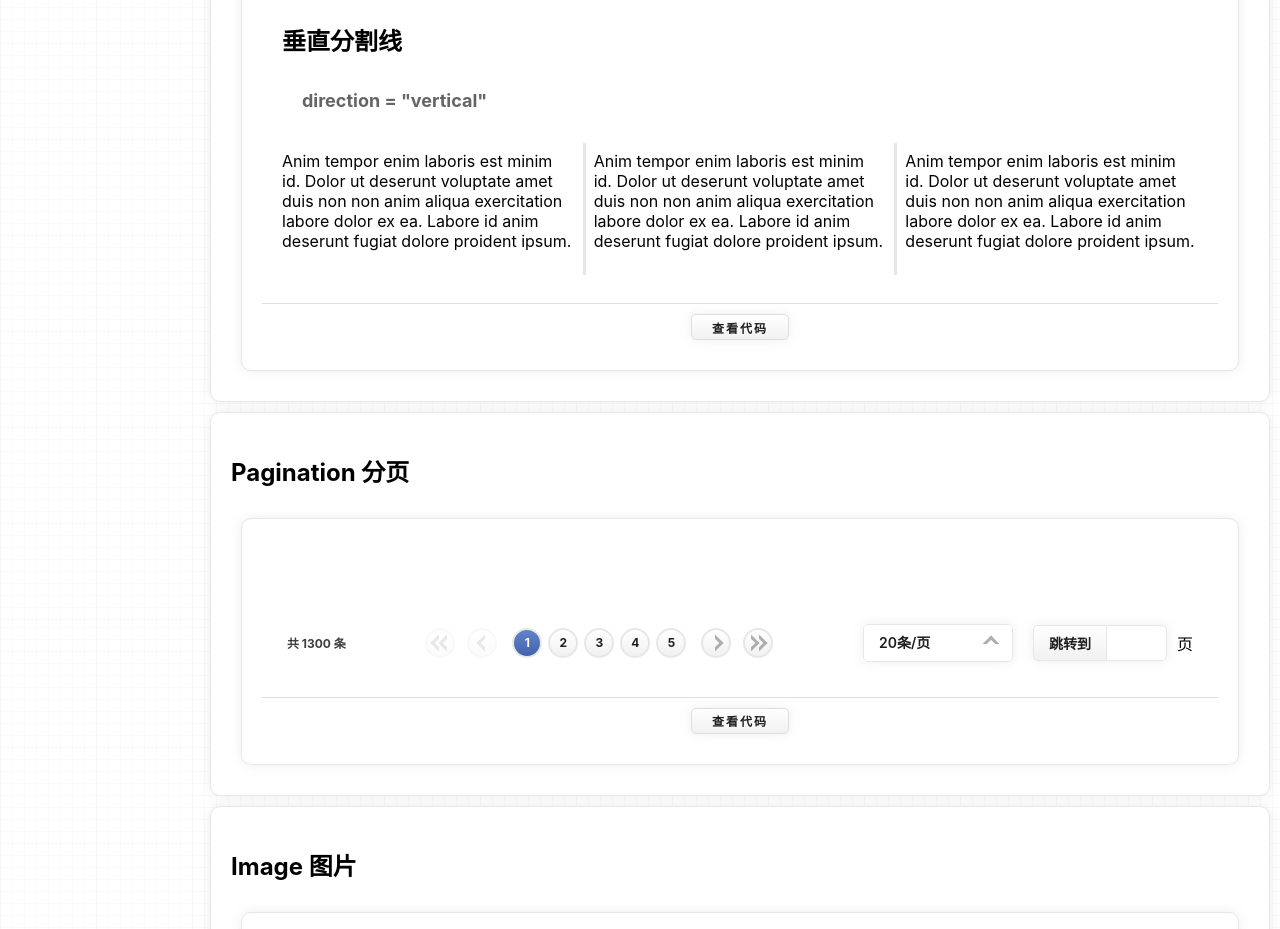
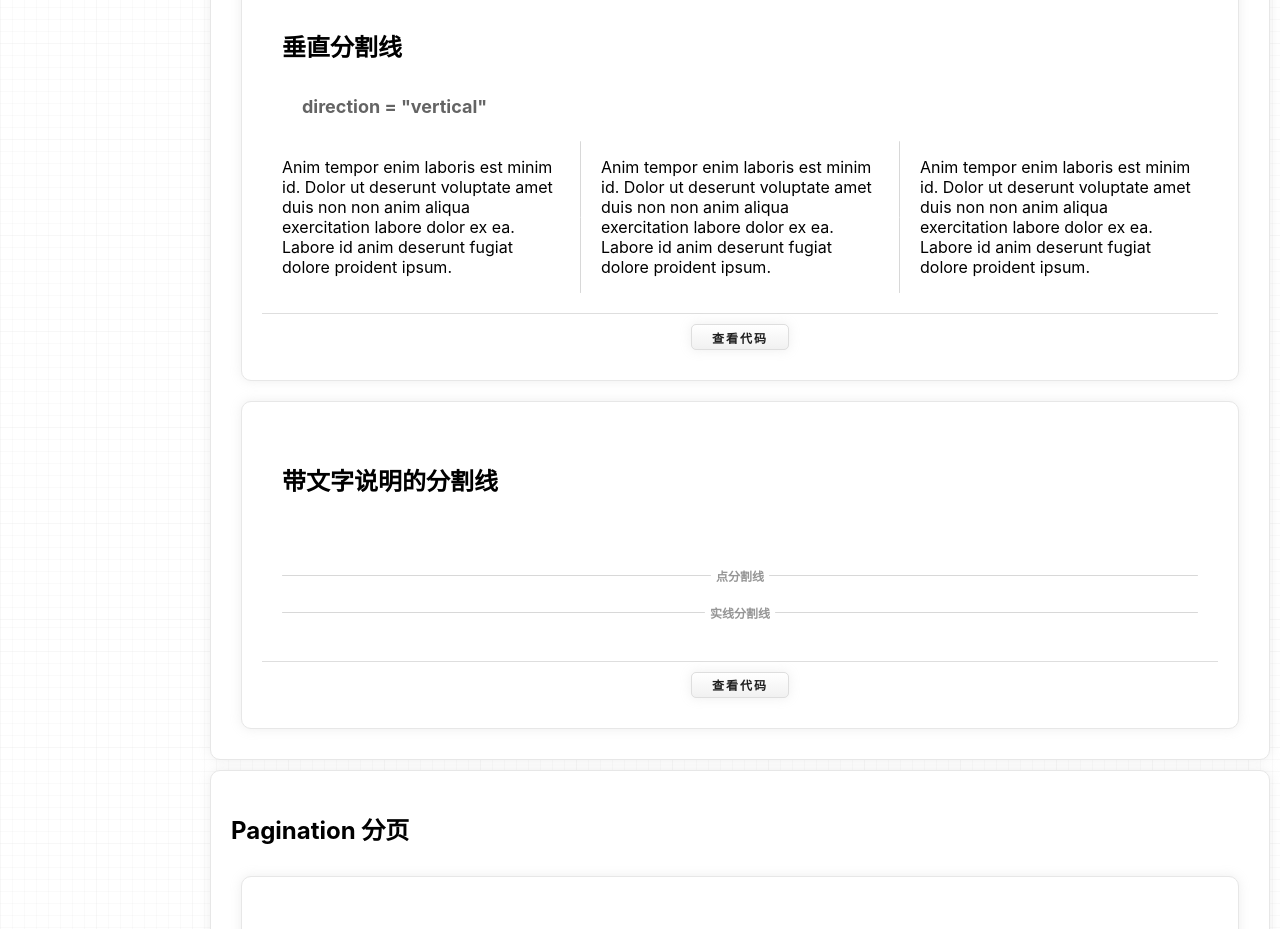
Before and after one commit to undefine4080/Wood-UI-React, a React (Vite) app: page / in a window 1280 px wide. Shown: the part 4980-5909 px from the top of the page. Built offline with nearby package versions, Linux system fonts and the light colour scheme.

Commit message:
refactor: refactor the dom of Divider

```diff
--- a/src/base/styles/font.less
+++ b/src/base/styles/font.less
@@ -41,7 +41,7 @@
 }
 
 // 溢出显示
-.wdu-dots {
+.wdu-textOverflow {
   overflow: hidden;
   text-overflow: ellipsis;
   white-space: nowrap;
--- a/src/components/Divider/Divider.tsx
+++ b/src/components/Divider/Divider.tsx
@@ -1,35 +1,28 @@
-import commonProps from '../../base/types/commonInterface';
-import { useEffect, useRef, useState } from 'react';
-import './divider.less';
-interface propsDivider extends commonProps {
-    color?: 'dash' | 'line' | 'dot' | 'wave';
-    direction?: 'horizontal' | 'vertical';
+import { useEffect, useRef } from "react";
+import { propsDivider } from "./type";
+
+import "./divider.less";
+
+function Divider(props: propsDivider) {
+  const { direction = "horizontal", text } = props;
+
+  const classList = `wdu-divider wdu-divider__${direction}`;
+
+  const dividerNode = useRef<HTMLDivElement>(null);
+
+  useEffect(() => {
+    if (direction === "vertical") {
+      const dividerParentNode = dividerNode.current?.parentNode as HTMLElement;
+      // make the parent node box is flex box
+      dividerParentNode.style.display = "flex";
+    }
+  }, [dividerNode]);
+
+  return (
+    <div ref={dividerNode} className={classList}>
+      {text && <span className="wdu-divider__text">{text}</span>}
+    </div>
+  );
 }
 
-function Divider ( props: propsDivider ) {
-    const { type = 'line', color: styleColor = 'gray', direction = 'horizontal' } = props;
-
-    const styleType = `wdu-divider-${ type }`;
-    const styleDirection = `wdu-divider-${ direction }`;
-    const classList = `wdu-divider ${ styleDirection } ${ styleType } `;
-
-    // 垂直模式下，必须手动计算父元素高度
-    const dividerNode = useRef<HTMLSpanElement>( null );
-    const [ verticalDividerHeight, setVDHeight ] = useState( 0 );
-
-    useEffect( () => {
-        if ( direction === 'vertical' ) {
-            const dividerParentNode = dividerNode.current?.parentNode as Element;
-            const { height } = dividerParentNode.getBoundingClientRect();
-            setVDHeight( height );
-        }
-    }, [ dividerNode ] );
-
-    return <span
-        ref={ dividerNode }
-        className={ classList }
-        style={ { color: styleColor, height: `${ verticalDividerHeight }px` } }>
-    </span>;
-};
-
 export default Divider;
--- a/src/components/Divider/divider.less
+++ b/src/components/Divider/divider.less
@@ -1,27 +1,64 @@
-.wdu-divider{
-    border-color: rgb(231, 231, 231);
-    flex-grow: 0;
-    &-line{
-        border-style:solid;
+@import (reference) "../../base/styles/main.less";
+
+.wdu-divider {
+    display: flex;
+    position: relative;
+    color: #d8d8d8;
+
+    @bold: 1px;
+
+    &::before,
+    &::after {
+        content: '';
+        display: block;
+        border-radius: 1px;
     }
 
-    &-wave{
-        text-decoration: wavy;
+    &__horizontal {
+        flex-flow: row nowrap;
+        justify-content: stretch;
+        align-items: center;
+        margin: 20px 0;
+
+        &::before,
+        &::after {
+            width: auto;
+            height: @bold;
+            background-color: currentColor;
+            flex-grow: 1;
+        }
     }
 
-    &-vertical{
-        display: inline-block;
-        box-sizing: border-box;
-        height: 100%;
-        margin: 8px;
-        border-right: 1px ;
-        align-self: stretch;
+    &__vertical {
+        flex-flow: column nowrap;
+        justify-content: stretch;
+        align-items: center;
+        margin: 0 20px;
+
+        &::before,
+        &::after {
+            width: @bold;
+            height: auto;
+            background-color: currentColor;
+            flex-grow: 1;
+        }
+
+        .wdu-divider__text {
+            width: 16px;
+            word-break: break-all;
+            line-height: 18px;
+            max-height: 100px;
+            overflow: hidden;
+            text-overflow: ellipsis;
+            white-space: normal;
+        }
     }
 
-    &-horizontal{
-        display: block;
-        width: 100%;
-        margin: 8px 0px;
-        border-top: 1px ;
+    &__text {
+        .wdu-text-small();
+        word-break: keep-all;
+        position: relative;
+        margin: 0 5px;
+        color: rgb(150, 150, 150);
     }
 }
--- /dev/null
+++ b/src/components/Divider/type.ts
@@ -0,0 +1,6 @@
+interface propsDivider {
+  direction?: "horizontal" | "vertical";
+  text?: string;
+}
+
+export type { propsDivider };
--- a/src/introFragments/introDivider.tsx
+++ b/src/introFragments/introDivider.tsx
@@ -1,23 +1,31 @@
 import { IntroComponent } from "../base/introComponent";
 import Divider from "../components/Divider/Divider";
 
-function IntroDivider () {
+function IntroDivider() {
   const props = {
-    title: 'Divider 分割线',
-    position: 'divider',
+    title: "Divider 分割线",
+    position: "divider",
     components: [
       {
-        title: '水平分割线',
+        title: "水平分割线",
         component: (
           <div>
-            <p>Anim tempor enim laboris est minim id. Dolor ut deserunt voluptate amet duis non non anim aliqua exercitation labore dolor ex ea. Labore id anim deserunt fugiat dolore proident ipsum.</p>
+            <p>
+              Anim tempor enim laboris est minim id. Dolor ut deserunt voluptate
+              amet duis non non anim aliqua exercitation labore dolor ex ea.
+              Labore id anim deserunt fugiat dolore proident ipsum.
+            </p>
 
             <Divider />
 
-            <p>Anim tempor enim laboris est minim id. Dolor ut deserunt voluptate amet duis non non anim aliqua exercitation labore dolor ex ea. Labore id anim deserunt fugiat dolore proident ipsum.</p>
+            <p>
+              Anim tempor enim laboris est minim id. Dolor ut deserunt voluptate
+              amet duis non non anim aliqua exercitation labore dolor ex ea.
+              Labore id anim deserunt fugiat dolore proident ipsum.
+            </p>
           </div>
         ),
-        info: '默认为水平分割',
+        info: "默认为水平分割",
         code: `
 <div>
   <p>Anim tempor enim laboris est minim id. Dolor ut deserunt voluptate
@@ -29,25 +37,38 @@ function IntroDivider () {
   <p>Anim tempor enim laboris est minim id. Dolor ut deserunt voluptate
     amet duis non non anim aliqua exercitation labore dolor ex ea. Labore id
     anim deserunt fugiat dolore proident ipsum.</p>
-</div>`
+</div>`,
       },
       {
-        title: '垂直分割线',
+        title: "垂直分割线",
         component: (
-          <div style={ { display: 'flex' } }>
-            <p style={ { flexBasis: 'auto' } }>Anim tempor enim laboris est minim id. Dolor ut deserunt voluptate amet duis non non anim aliqua exercitation labore dolor ex ea. Labore id anim deserunt fugiat dolore proident ipsum.</p>
+          <div>
+            <p style={{ flexBasis: "auto" }}>
+              Anim tempor enim laboris est minim id. Dolor ut deserunt voluptate
+              amet duis non non anim aliqua exercitation labore dolor ex ea.
+              Labore id anim deserunt fugiat dolore proident ipsum.
+            </p>
 
-            <Divider direction={ 'vertical' } />
+            <Divider direction={"vertical"} />
 
-            <p style={ { flexBasis: 'auto' } }>Anim tempor enim laboris est minim id. Dolor ut deserunt voluptate amet duis non non anim aliqua exercitation labore dolor ex ea. Labore id anim deserunt fugiat dolore proident ipsum.</p>
+            <p style={{ flexBasis: "auto" }}>
+              Anim tempor enim laboris est minim id. Dolor ut deserunt voluptate
+              amet duis non non anim aliqua exercitation labore dolor ex ea.
+              Labore id anim deserunt fugiat dolore proident ipsum.
+            </p>
 
-            <Divider direction={ 'vertical' } />
+            <Divider direction={"vertical"} />
 
-            <p style={ { flexBasis: 'auto' } }>Anim tempor enim laboris est minim id. Dolor ut deserunt voluptate amet duis non non anim aliqua exercitation labore dolor ex ea. Labore id anim deserunt fugiat dolore proident ipsum.</p>
-          </div> ),
+            <p style={{ flexBasis: "auto" }}>
+              Anim tempor enim laboris est minim id. Dolor ut deserunt voluptate
+              amet duis non non anim aliqua exercitation labore dolor ex ea.
+              Labore id anim deserunt fugiat dolore proident ipsum.
+            </p>
+          </div>
+        ),
         info: 'direction = "vertical"',
         code: `
-<div style={ { display: 'flex' } }>
+<div>
   <p style={ { flexBasis: 'auto' } }>Anim tempor enim laboris est minim id.
     Dolor ut deserunt voluptate amet duis non non anim aliqua exercitation
     labore dolor ex ea. Labore id anim deserunt fugiat dolore proident ipsum.
@@ -66,12 +87,28 @@ function IntroDivider () {
     Dolor ut deserunt voluptate amet duis non non anim aliqua exercitation
     labore dolor ex ea. Labore id anim deserunt fugiat dolore proident ipsum.
   </p>
-</div>`
+</div>`,
+      },
+      {
+        title: "带文字说明的分割线",
+        component: (
+          <div style={{ flexGrow: 1 }}>
+            <Divider text="点分割线" />
+
+            <Divider text="实线分割线" />
+          </div>
+        ),
+        info: "",
+        code: `
+<div style={{ flexGrow: 1 }}>
+  <Divider type="dot" text="点分割线" />
+  <Divider type="solid" text="实线分割线" />
+</div>`,
       },
     ],
   };
 
-  return <IntroComponent { ...props } />;
+  return <IntroComponent {...props} />;
 }
 
 export default IntroDivider;
```
